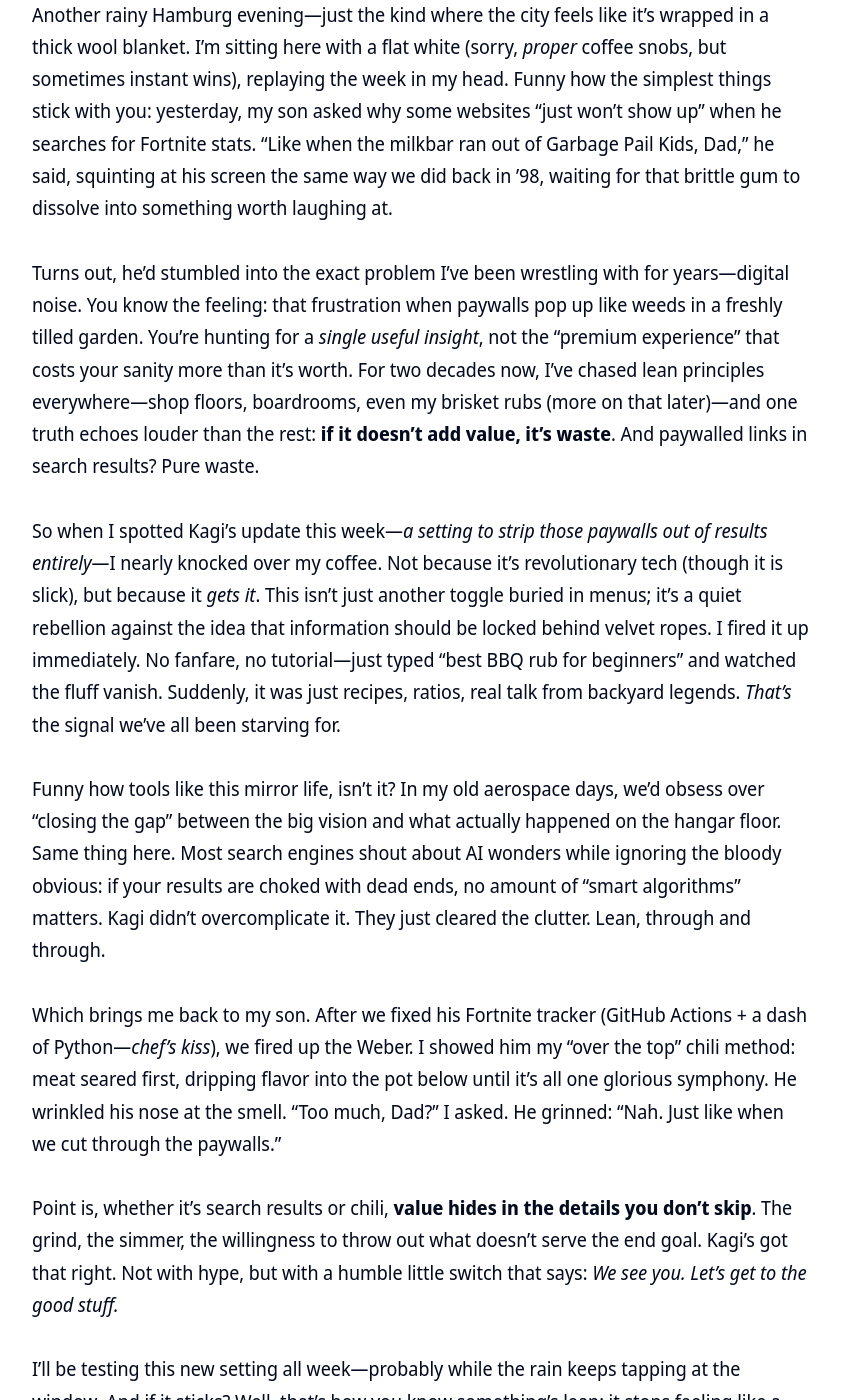
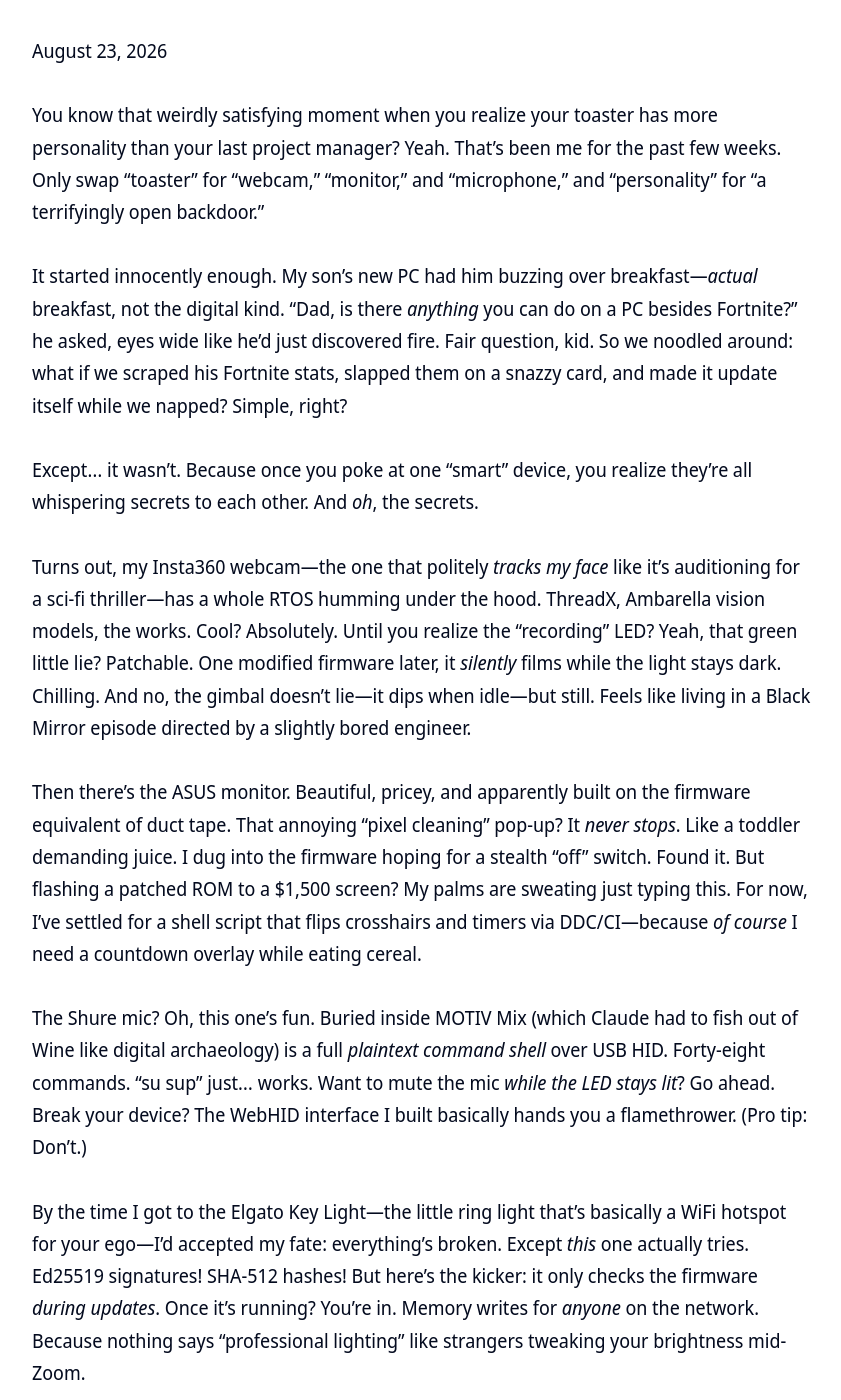
Before and after one commit to clintjb/clintjb.github.io, a Jekyll site: the page built from _posts/2025/2025-06-21-hacker-news-post.md, in a window 1280 px wide and 1400 px high, scrolled down 1203 px. Shown: the whole window, without its empty margins (218-1059 px from the left). Built offline with Jekyll 4.4.1, drawn with Linux system fonts in a browser that asks for light colours; nearby versions of some CDN libraries; some of the changed text lies outside the part shown.

Commit message:
Updated Weekly Post

```diff
--- a/_posts/2025/2025-06-21-hacker-news-post.md
+++ b/_posts/2025/2025-06-21-hacker-news-post.md
@@ -11,22 +11,34 @@ image: '/images/posts/2025/weekly.jpg'
 ---
 ![](/images/posts/2025/weekly.jpg)
 
-_⚠️ **THIS POST IS GENERATED WITH LLMs**: This post is newly generated a few times a week based on trending articles from hacker news. It takes the tone of my writing style, takes the topic from Hacker News - throws in some LLM magic and generates this post. Please be aware I don't read what gets generated here - it means I may agree, I may not - its a crap shoot - its not meant to be an opinion piece but merely [an experiment](https://github.com/clintjb/Weekly-Post) with the services from [OpenRouter](https://openrouter.ai) - last updated Saturday 22 August 2026_
+_⚠️ **THIS POST IS GENERATED WITH LLMs**: This post is newly generated a few times a week based on trending articles from hacker news. It takes the tone of my writing style, takes the topic from Hacker News - throws in some LLM magic and generates this post. Please be aware I don't read what gets generated here - it means I may agree, I may not - its a crap shoot - its not meant to be an opinion piece but merely [an experiment](https://github.com/clintjb/Weekly-Post) with the services from [OpenRouter](https://openrouter.ai) - last updated Tuesday 25 August 2026_
 
-## Quiet Moments & Clean Signals
+## Everything I Own (Or At Least, Everything I *Think* Owns Me)
 
-Another rainy Hamburg evening—just the kind where the city feels like it’s wrapped in a thick wool blanket. I’m sitting here with a flat white (sorry, *proper* coffee snobs, but sometimes instant wins), replaying the week in my head. Funny how the simplest things stick with you: yesterday, my son asked why some websites "just won’t show up" when he searches for Fortnite stats. "Like when the milkbar ran out of Garbage Pail Kids, Dad," he said, squinting at his screen the same way we did back in ’98, waiting for that brittle gum to dissolve into something worth laughing at.
+August 23, 2026
 
-Turns out, he’d stumbled into the exact problem I’ve been wrestling with for years—digital noise. You know the feeling: that frustration when paywalls pop up like weeds in a freshly tilled garden. You’re hunting for a *single useful insight*, not the "premium experience" that costs your sanity more than it’s worth. For two decades now, I’ve chased lean principles everywhere—shop floors, boardrooms, even my brisket rubs (more on that later)—and one truth echoes louder than the rest: **if it doesn’t add value, it’s waste**. And paywalled links in search results? Pure waste.
+You know that weirdly satisfying moment when you realize your toaster has more personality than your last project manager? Yeah. That’s been me for the past few weeks. Only swap "toaster" for "webcam," "monitor," and "microphone," and "personality" for "a terrifyingly open backdoor."
 
-So when I spotted Kagi’s update this week—*a setting to strip those paywalls out of results entirely*—I nearly knocked over my coffee. Not because it’s revolutionary tech (though it is slick), but because it *gets it*. This isn’t just another toggle buried in menus; it’s a quiet rebellion against the idea that information should be locked behind velvet ropes. I fired it up immediately. No fanfare, no tutorial—just typed "best BBQ rub for beginners" and watched the fluff vanish. Suddenly, it was just recipes, ratios, real talk from backyard legends. *That’s* the signal we’ve all been starving for.
+It started innocently enough. My son’s new PC had him buzzing over breakfast—*actual* breakfast, not the digital kind. "Dad, is there *anything* you can do on a PC besides Fortnite?" he asked, eyes wide like he’d just discovered fire. Fair question, kid. So we noodled around: what if we scraped his Fortnite stats, slapped them on a snazzy card, and made it update itself while we napped? Simple, right?
 
-Funny how tools like this mirror life, isn’t it? In my old aerospace days, we’d obsess over "closing the gap" between the big vision and what actually happened on the hangar floor. Same thing here. Most search engines shout about AI wonders while ignoring the bloody obvious: if your results are choked with dead ends, no amount of "smart algorithms" matters. Kagi didn’t overcomplicate it. They just cleared the clutter. Lean, through and through.
+Except… it wasn’t. Because once you poke at one "smart" device, you realize they’re all whispering secrets to each other. And *oh*, the secrets.
 
-Which brings me back to my son. After we fixed his Fortnite tracker (GitHub Actions + a dash of Python—*chef’s kiss*), we fired up the Weber. I showed him my "over the top" chili method: meat seared first, dripping flavor into the pot below until it’s all one glorious symphony. He wrinkled his nose at the smell. "Too much, Dad?" I asked. He grinned: "Nah. Just like when we cut through the paywalls."
+Turns out, my Insta360 webcam—the one that politely *tracks my face* like it’s auditioning for a sci-fi thriller—has a whole RTOS humming under the hood. ThreadX, Ambarella vision models, the works. Cool? Absolutely. Until you realize the "recording" LED? Yeah, that green little lie? Patchable. One modified firmware later, it *silently* films while the light stays dark. Chilling. And no, the gimbal doesn’t lie—it dips when idle—but still. Feels like living in a Black Mirror episode directed by a slightly bored engineer.
 
-Point is, whether it’s search results or chili, **value hides in the details you don’t skip**. The grind, the simmer, the willingness to throw out what doesn’t serve the end goal. Kagi’s got that right. Not with hype, but with a humble little switch that says: *We see you. Let’s get to the good stuff.*
+Then there’s the ASUS monitor. Beautiful, pricey, and apparently built on the firmware equivalent of duct tape. That annoying "pixel cleaning" pop-up? It *never stops*. Like a toddler demanding juice. I dug into the firmware hoping for a stealth "off" switch. Found it. But flashing a patched ROM to a $1,500 screen? My palms are sweating just typing this. For now, I’ve settled for a shell script that flips crosshairs and timers via DDC/CI—because *of course* I need a countdown overlay while eating cereal.
 
-I’ll be testing this new setting all week—probably while the rain keeps tapping at the window. And if it sticks? Well, that’s how you know something’s lean: it stops feeling like a feature and starts feeling like second nature. Like that moment when your kid finally tastes the difference between store-bought jerky and the stuff you dehydrate yourself. (Recipe’s coming. Trust me—it’s worth the wait.)
+The Shure mic? Oh, this one’s fun. Buried inside MOTIV Mix (which Claude had to fish out of Wine like digital archaeology) is a full *plaintext command shell* over USB HID. Forty-eight commands. "su sup" just… works. Want to mute the mic *while the LED stays lit*? Go ahead. Break your device? The WebHID interface I built basically hands you a flamethrower. (Pro tip: Don’t.)
 
-Now, if you’ll excuse me, the A350 tracking script’s pinging, and this week’s brisket won’t flip itself. Cheers to tools that stay out of your way—*just like a quiet whisky after a long day’s work*. 🌮
+By the time I got to the Elgato Key Light—the little ring light that’s basically a WiFi hotspot for your ego—I’d accepted my fate: everything’s broken. Except *this* one actually tries. Ed25519 signatures! SHA-512 hashes! But here’s the kicker: it only checks the firmware *during updates*. Once it’s running? You’re in. Memory writes for *anyone* on the network. Because nothing says "professional lighting" like strangers tweaking your brightness mid-Zoom.
+
+Look, I get it. Peripherals are tiny, cheap computers glued to bigger computers. Why bother securing them? But here’s what keeps me up: these aren’t just *accessories*. They’re the quiet gatekeepers of my digital life. The mic hears my meetings. The webcam sees my home. The monitor *is* my window to work. And they’re all running on "hope it’s okay" security.
+
+So yeah—I patched the LED. I scripted the monitor. I even built a web shell for the mic (don’t judge). Not because I’m some hacker. But because it turns out "owning" your gadgets means *actually* owning them. Not trusting the box. Not assuming the light tells the truth.
+
+Funny thing? My son’s Fortnite card *did* work. GitHub Actions, Python script, all running while we grilled burgers. He stared at his stats scrolling on the screen, grinning. "So this is what PCs *really* do?" he asked.
+
+I handed him a spatula. "Nah, mate. This is what *we* do."
+
+Turns out, the best tech isn’t in the gadgets. It’s in the questions we ask them. And maybe—just maybe—the quiet satisfaction of flipping a switch *nobody* meant for you to find.
+
+(Now if you’ll excuse me, I’ve got a $900 monitor waiting to be bricked. Cheers.) 🥃
```
